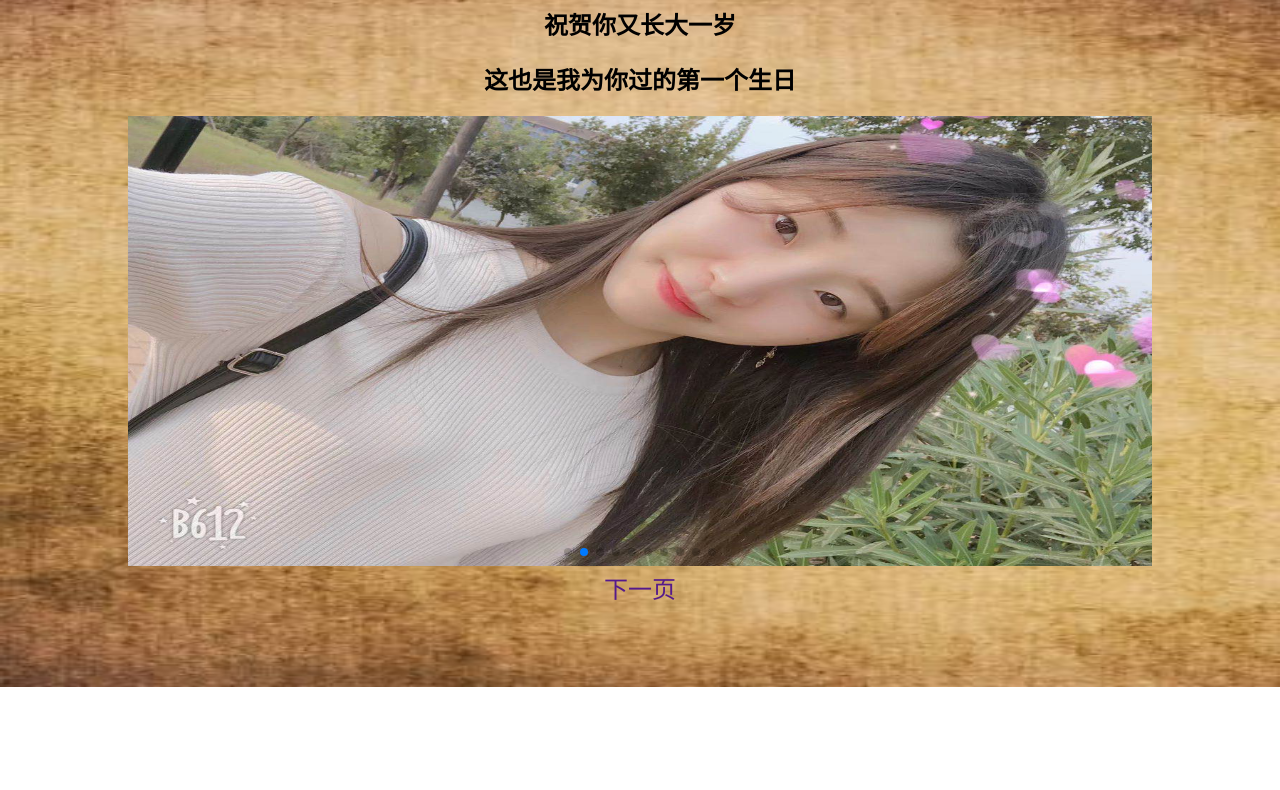
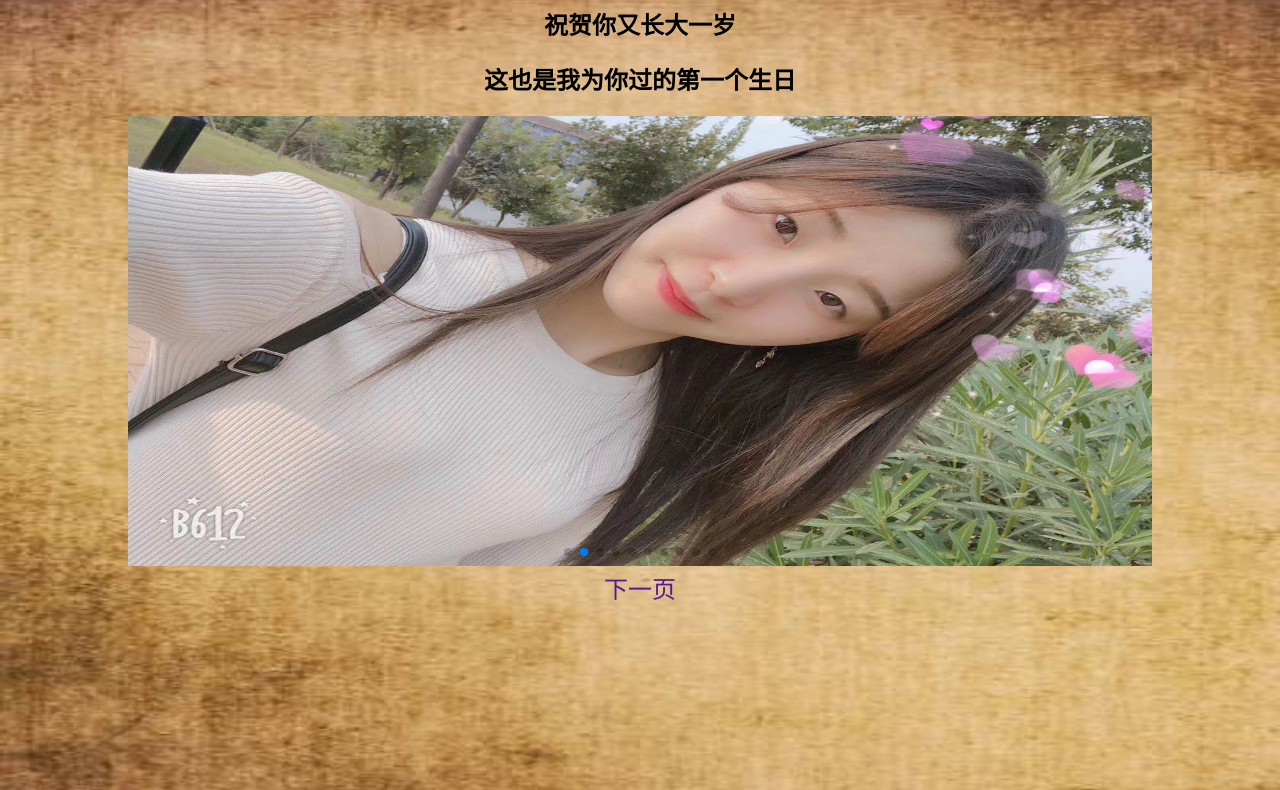
Before and after one commit to lb970322/MyStar, a plain HTML site: page index.html in a window 1280 px wide. Shown: the part 113-903 px from the top of the page. Before the commit the page ends 800 px from the top, so only its background shows below. Drawn offline with Linux system fonts and the light colour scheme.

Commit message:
更改背景

```diff
--- a/css/index.css
+++ b/css/index.css
@@ -14,7 +14,7 @@ a {
 
 .bg {
     width: 100%;
-    height: 100%;
+    height: 1000px;
     z-index: -1;
     position: absolute;
     top: 0;
```
